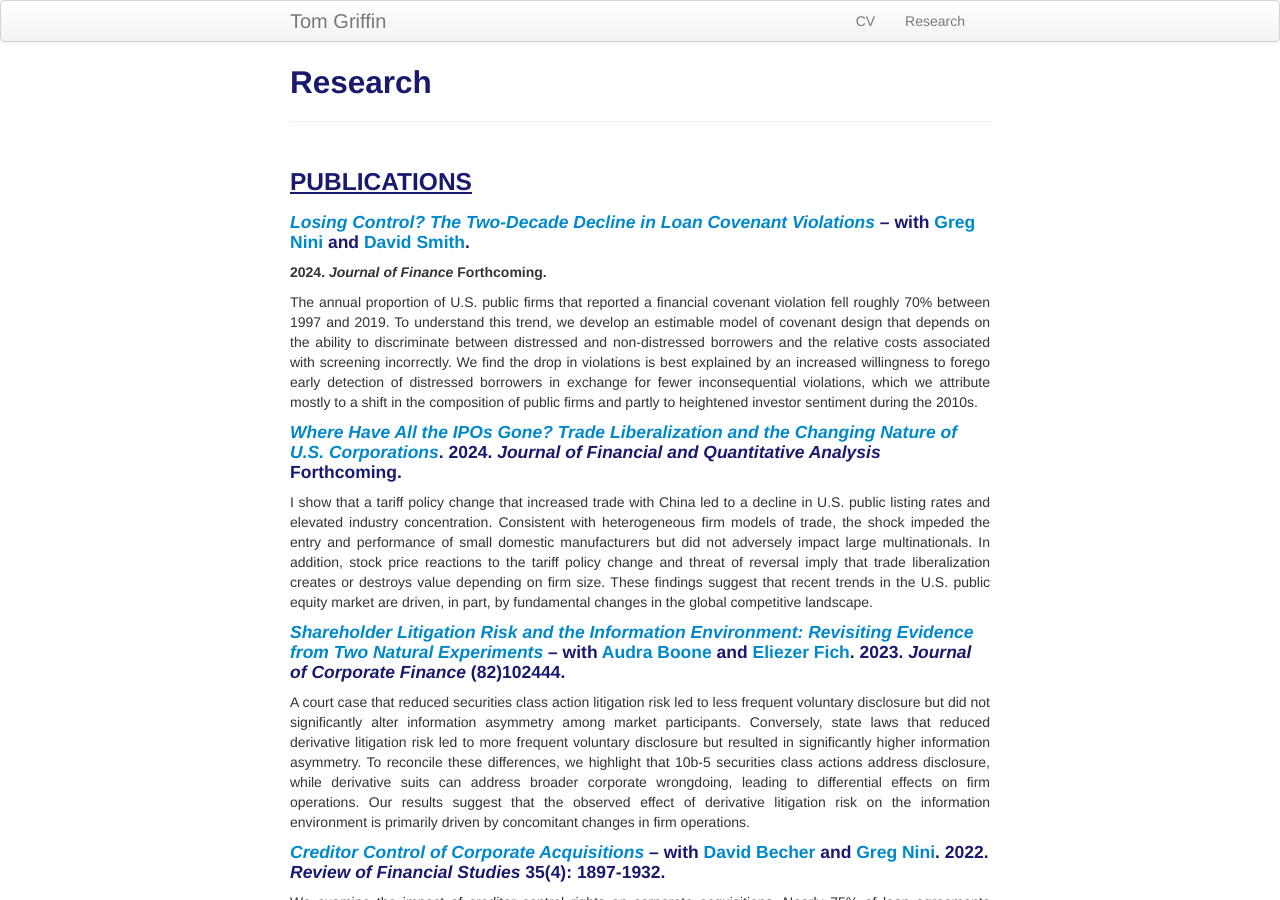
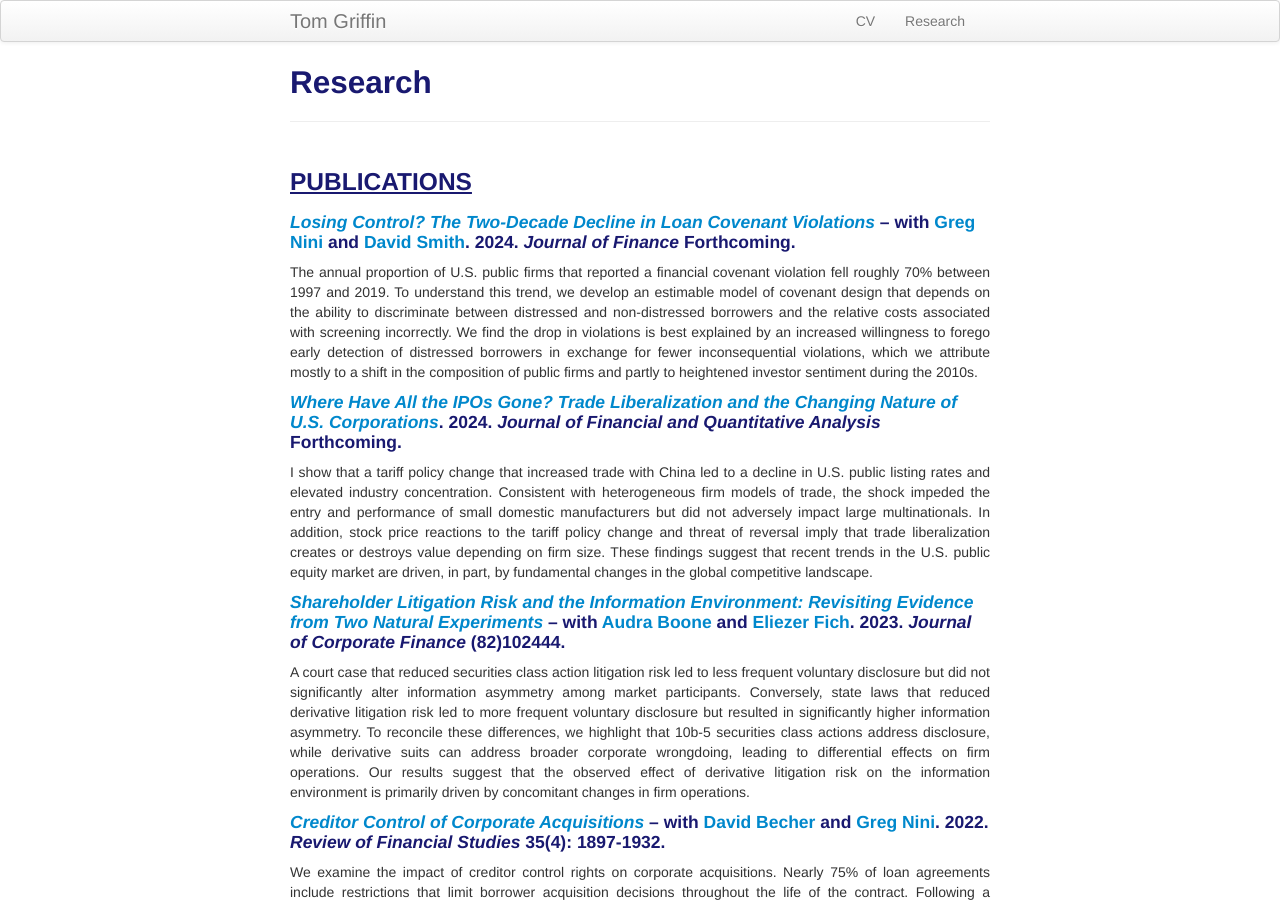
Before and after one commit to ThomasPGriffin/thomaspgriffin.github.io, a Jekyll site: the page built from pages/research.md, in a window 1280 px wide and 900 px high. Built offline with Jekyll 4.4.1, drawn with Linux system fonts in a browser that asks for light colours.

```diff
--- a/pages/research.md
+++ b/pages/research.md
@@ -6,8 +6,7 @@ description: Tom Griffin's research
 
 ### <u>PUBLICATIONS<u>
 
-#### *[Losing Control? The Two-Decade Decline in Loan Covenant Violations]({{ BASE_PATH}}/pages/violTrend_20230915.pdf)* – with <a href="https://sites.google.com/view/gregnini/home">Greg Nini</a> and <a href="https://www.commerce.virginia.edu/faculty/smith">David Smith</a>.
-##### 2024. <b><i>Journal of Finance</i></b> Forthcoming.
+#### *[Losing Control? The Two-Decade Decline in Loan Covenant Violations]({{ BASE_PATH}}/pages/violTrend_20230915.pdf)* – with <a href="https://sites.google.com/view/gregnini/home">Greg Nini</a> and <a href="https://www.commerce.virginia.edu/faculty/smith">David Smith</a>. 2024. <b><i>Journal of Finance</i></b> Forthcoming.
 <div align="justify">
 The annual proportion of U.S. public firms that reported a financial covenant violation fell roughly 70% between 1997 and 2019. To understand this trend, we develop an estimable model of covenant design that depends on the ability to discriminate between distressed and non-distressed borrowers and the relative costs associated with screening incorrectly. We find the drop in violations is best explained by an increased willingness to forego early detection of distressed borrowers in exchange for fewer inconsequential violations, which we attribute mostly to a shift in the composition of public firms and partly to heightened investor sentiment during the 2010s.
 </div>
```
